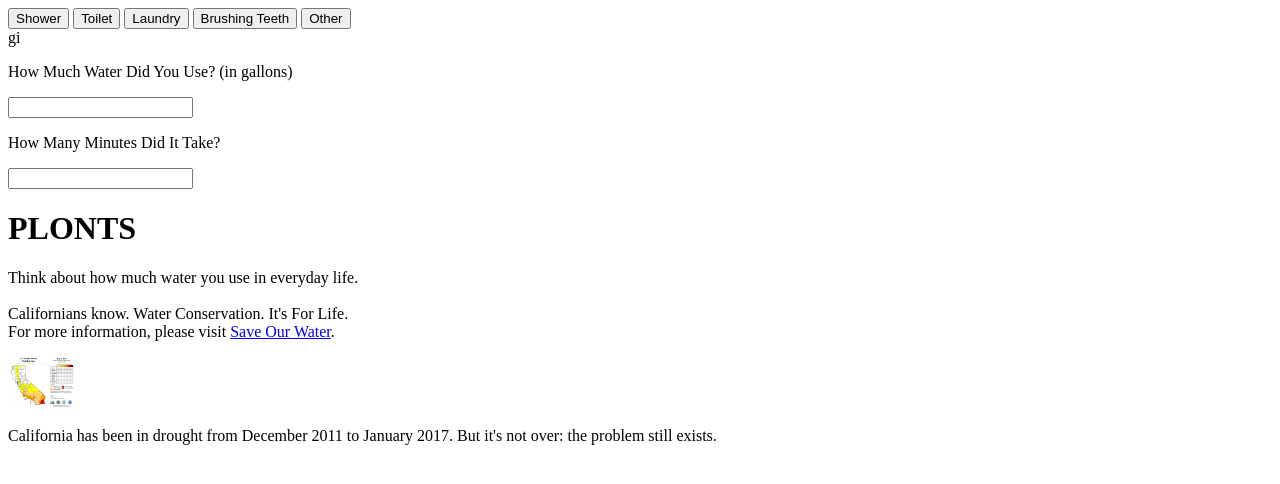
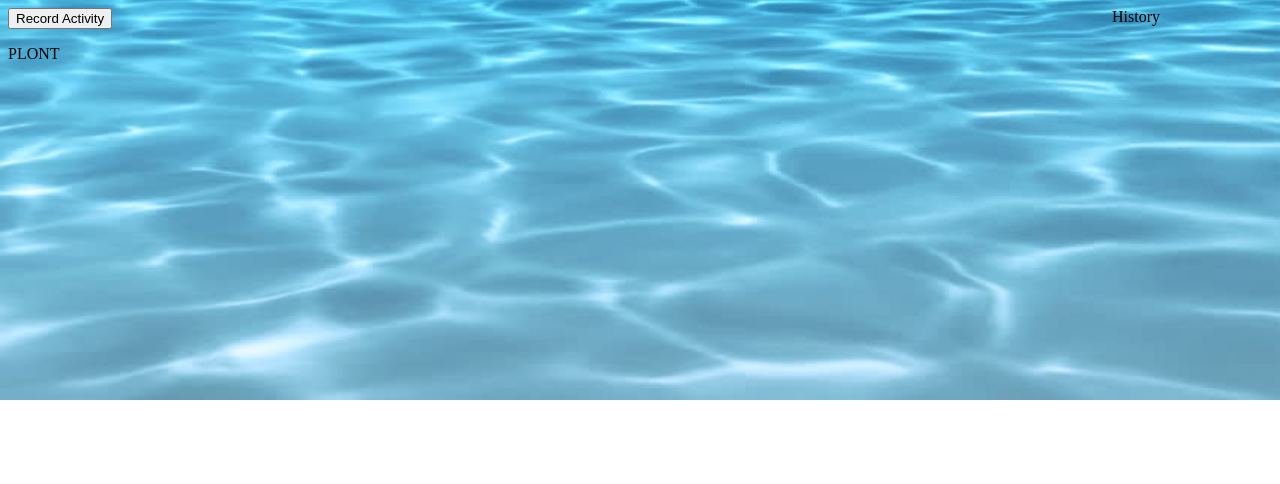
Before and after one commit to DreekFire/WaterYouDoing, a plain HTML site: page index.html in a window 1280 px wide. Drawn offline with Linux system fonts and the light colour scheme.

Commit message:
fix fix wth

```diff
--- a/index.html
+++ b/index.html
@@ -2,7 +2,8 @@
 <html>
     <head>
         <title>Water things</title>
-        <script type = "text/javascript" src = "script.js"></script>
+        <script src="script.js"></script>
+        <link rel="stylesheet" href="style.css">
     </head>
     <body onload="myLoadFunc()">
         <!--<form action="/action_page.php"><fieldset>
@@ -16,26 +17,23 @@
           <input type="submit" value="Submit">
           </fieldset>
         </form>-->
+        <div id="history">History<br></div>
+        <div id="farm"></div>
+        <button onclick="toggle('activityMenu')">Record Activity</button>
+        <layer id = "activityMenu">
+          <button class="actButton" onclick="addActivity('Shower')">Shower</button>
+          <button class="actButton" onclick="addActivity('Toilet')">Toilet</button>
+          <button class="actButton" onclick="addActivity('Laundry')">Laundry</button>
+          <button class="actButton" onclick="addActivity('Brushing Teeth')">Brushing Teeth</button>
+          <button class="actButton" onclick="addActivity('Other')">Other</button>
+          <div id="genericInputDiv">
+            <p id="howmuch">How Much Water Did You Use? (in gallons)</p>
+            <p id="howmany">How Many Minutes Did It Take?</p>
+            <input type="number" id="amount" value="">
+            <button onClick="addWater('amount')">Submit</button>
+          </div>
+        </layer>
 
-        <layer id = "activityMenu" z-index = 2>
-          <button onlick="show('howmany');show('genericInput')">Shower</button>
-          <button>Toilet</button>
-          <button>Laundry</button>
-          <button>Brushing Teeth</button>
-          <button onlick="show('howmuch');show('genericInput')">Other</button>
-          <form>gi
-            <div id="genericInputDiv">
-              <p id="howmuch">How Much Water Did You Use? (in gallons)</p>
-              <input type="number" name="genericInput" placeholder="">
-              <p id="howmany">How Many Minutes Did It Take?</p>
-              <input type="number" id="genericInput" value="">
-            </div>
-          </form>
-        </layer>
-        <h1>PLONTS</h1>
-        <p>Think about how much water you use in everyday life. <br><br>Californians know. Water Conservation. It's For Life.
-        <br> For more information, please visit <a href = "http://saveourwater.com/">Save Our Water</a>.</p>
-        <img src = "images/calidrought_may2018.jpg" height = 50vw/>
-        <p>California has been in drought from December 2011 to January 2017. But it's not over: the problem still exists.</p>
+        <p>PLONT</p>
     </body>
 </html>
```
